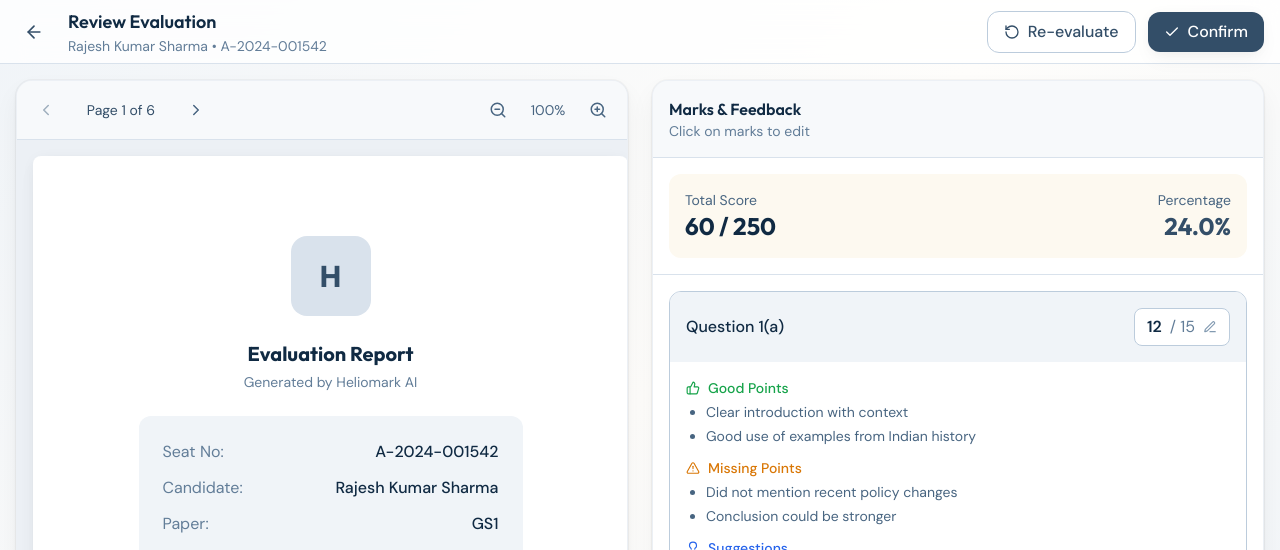
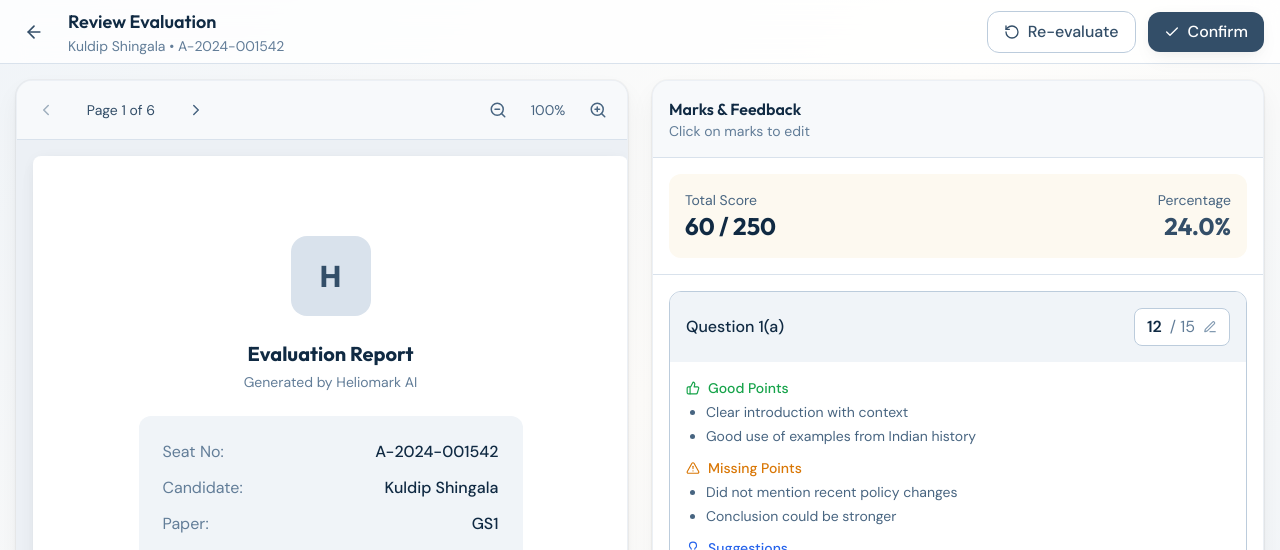
Before and after one commit to Nirbhaygondaliya/heliomark-app, a Next.js app: page /review in a window 1280 px wide. Shown: the top 550 px of the page. Built offline with nearby package versions, Linux system fonts and the light colour scheme.

Commit message:
Added logo

```diff
--- a/src/app/review/page.tsx
+++ b/src/app/review/page.tsx
@@ -24,7 +24,7 @@ import {
 const mockEvaluationData = {
   studentInfo: {
     seatNo: 'A-2024-001542',
-    candidateName: 'Rajesh Kumar Sharma',
+    candidateName: 'Kuldip Shingala',
     exam: 'UPSC',
     subExam: 'Mains',
     paper: 'GS1',
```
Also changed, not shown: public/logo.png.
